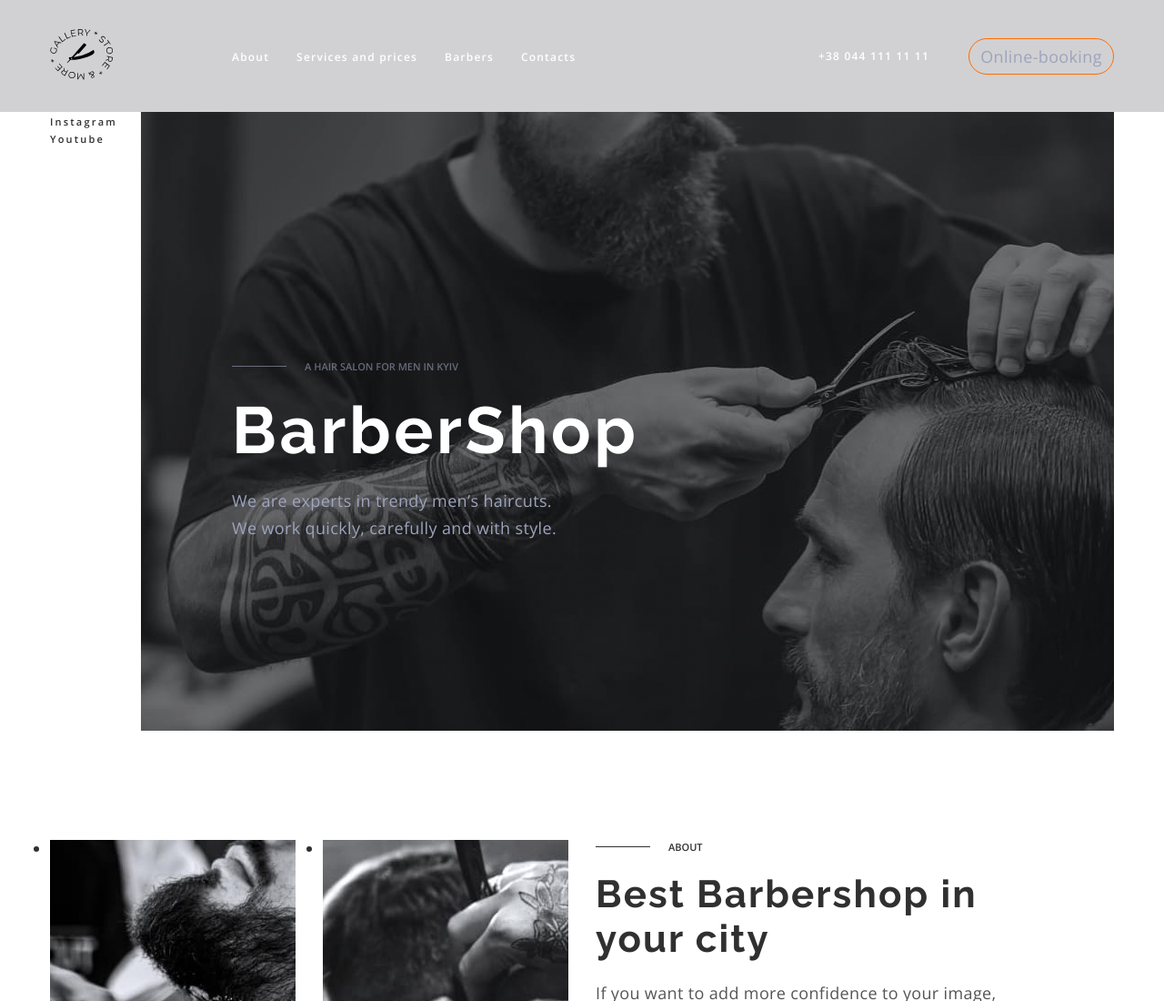
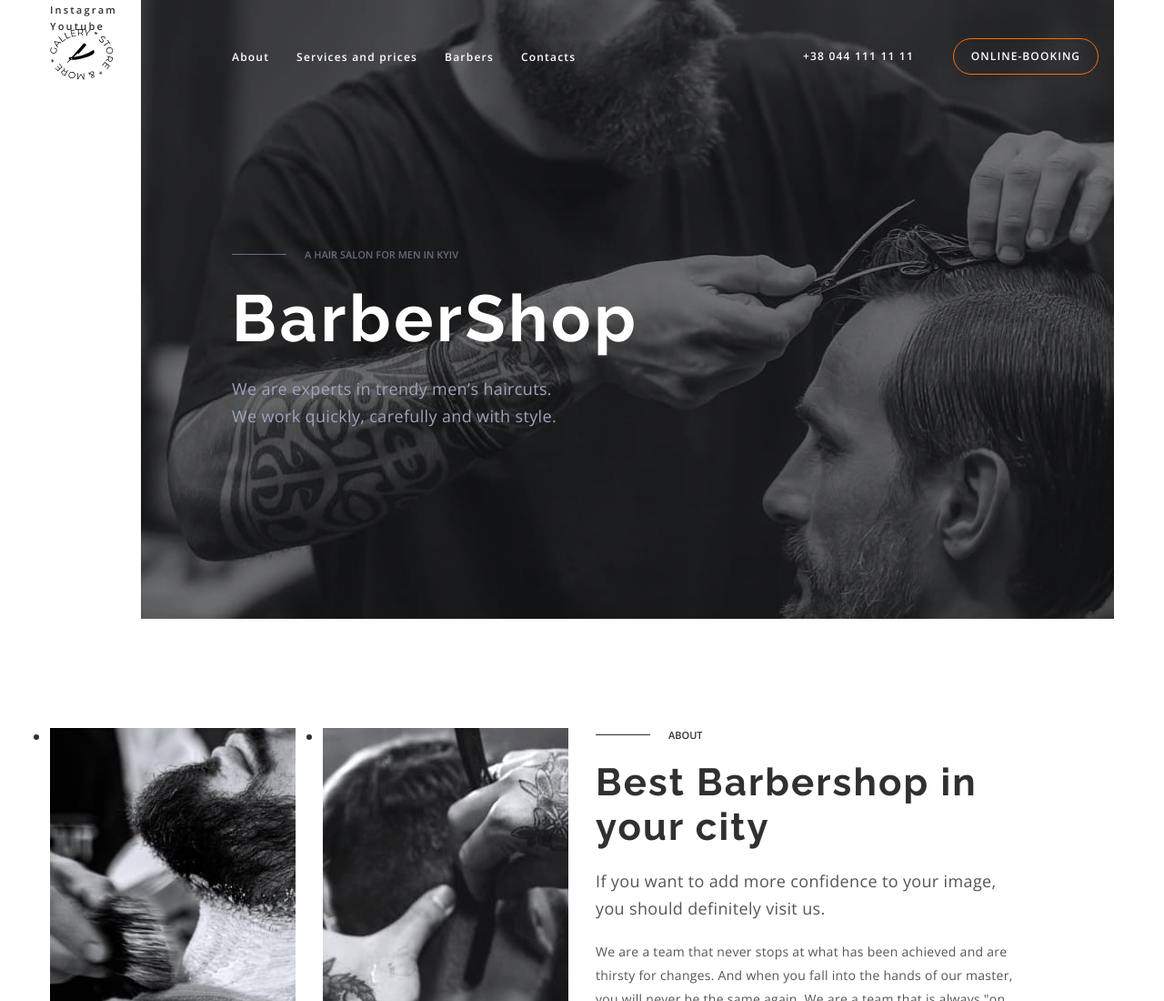
Before and after one commit to Illia-Shatokhin/barbershop-training, a plain HTML site: page index.html in a window 1280 px wide. Shown: the top 1100 px of the page at 91% size. Drawn offline with nearby package versions, Linux system fonts and the light colour scheme.

Commit message:
Update style.css

```diff
--- a/css/style.css
+++ b/css/style.css
@@ -30,6 +30,7 @@
     --bg-dark-color: #111319;
     --bg-gradient: linear-gradient(rgba(25, 28, 38, 0.2), rgba(25, 28, 38, 0.2));
     --before-color: rgba(157, 164, 189, 0.6);
+    --white: #FFFFFF;
 }
 
 body {
@@ -59,14 +60,15 @@ img {
 /* --------------Header-------------- */
 
 .header {
+    position: absolute;
+    width: 100%;
     padding: 32px 0;
-    background-color: rgba(25, 28, 38, 0.2);;
 }
 
 .header > .container {
     display: flex;
     align-items: center;
-
+    padding-right: 32px;
 }
 
 .header-navigation {
@@ -92,6 +94,7 @@ img {
     line-height: calc(16 / 12);
     letter-spacing: 0.1em;
     color: var(--text);
+    transition: ;
 }
 
 .header-link:hover, .header-link:focus {
@@ -114,15 +117,20 @@ img {
 .header-btn {
     min-width: 160px;
     height: 40px;
-    font-family: 'Open Sans-400', sans-serif;
-    font-size: 18px;
-    line-height: calc(30 / 18);
-    letter-spacing: 0.02em;
-    color: var(--after-title);
+    font-family: 'Open Sans-600', sans-serif;
+    font-size: 12px;
+    line-height: calc(16 / 12);
+    letter-spacing: 0.09em;
+    color: var(--white);
     cursor: pointer;
+    text-transform: uppercase;
     border: 1px solid var(--hover);
     border-radius: 25px;
     background-color: transparent;
+}
+
+.header-btn:hover {
+    background-color: var(--hover);
 }
 
 /* --------------Hero-------------- */
```
